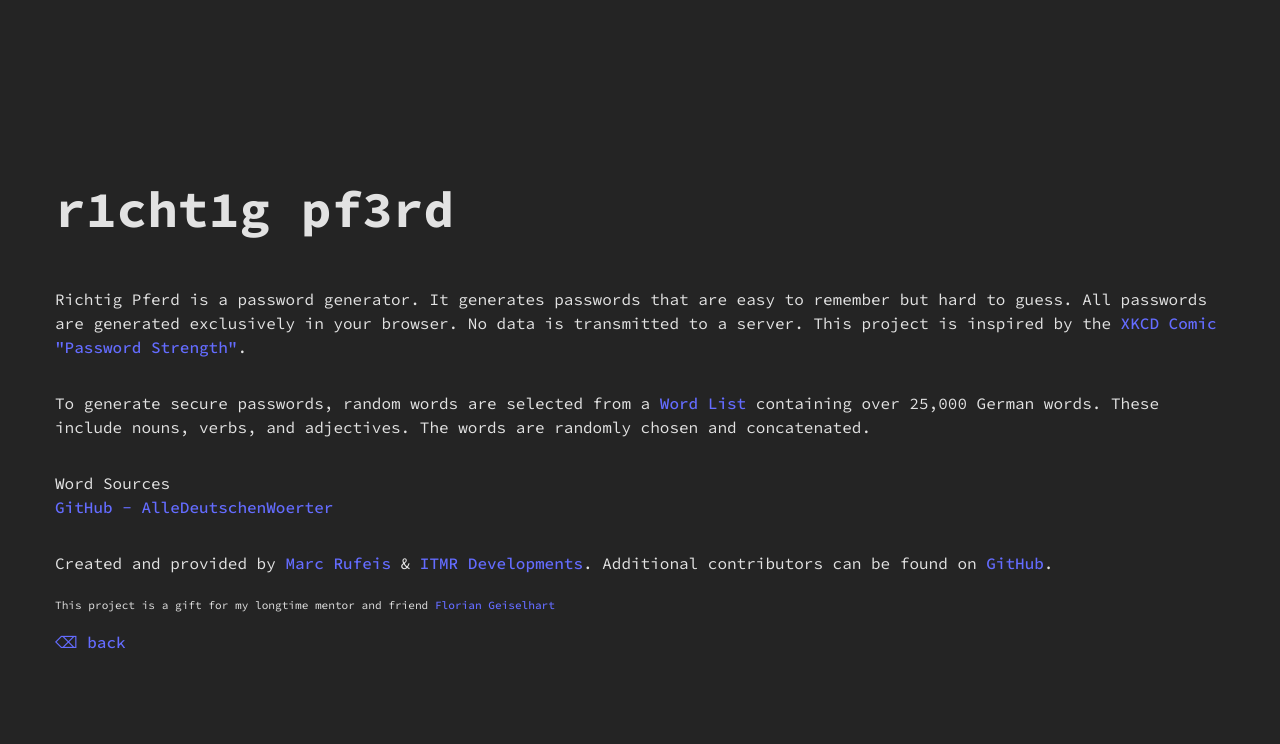
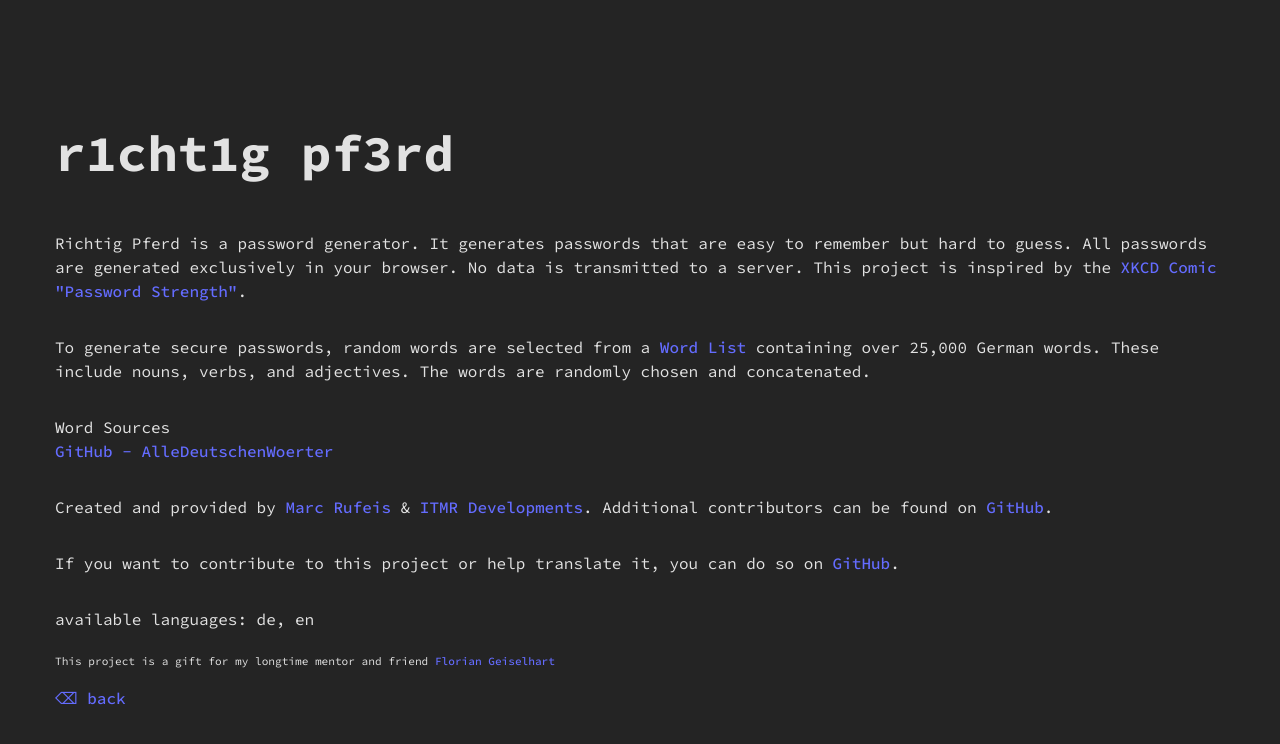
Before and after one commit to craftycram/richtigpferd, a Vue app: page /about in a window 1280 px wide. Shown: the top 744 px of the page. Built offline with nearby package versions, Linux system fonts and the light colour scheme.

Commit message:
update about page

```diff
--- a/src/views/AboutView.vue
+++ b/src/views/AboutView.vue
@@ -55,6 +55,20 @@ import { RouterLink } from 'vue-router';
           >
         </i18n-t>
       </p>
+      <p class="text">
+        <i18n-t keypath="about.contribute" class="text">
+          <a
+            href="https://github.com/craftycram/richtig-pferd"
+            target="_blank"
+            class="text"
+            >GitHub</a
+          >
+        </i18n-t>
+      </p>
+      <p class="text">
+        {{ $t('about.languages') }}:
+        {{ $i18n.availableLocales.join(', ') }}
+      </p>
       <small style="margin-bottom: 1rem"
         ><sub class="text">
           {{ $t('about.gift') }}
```
